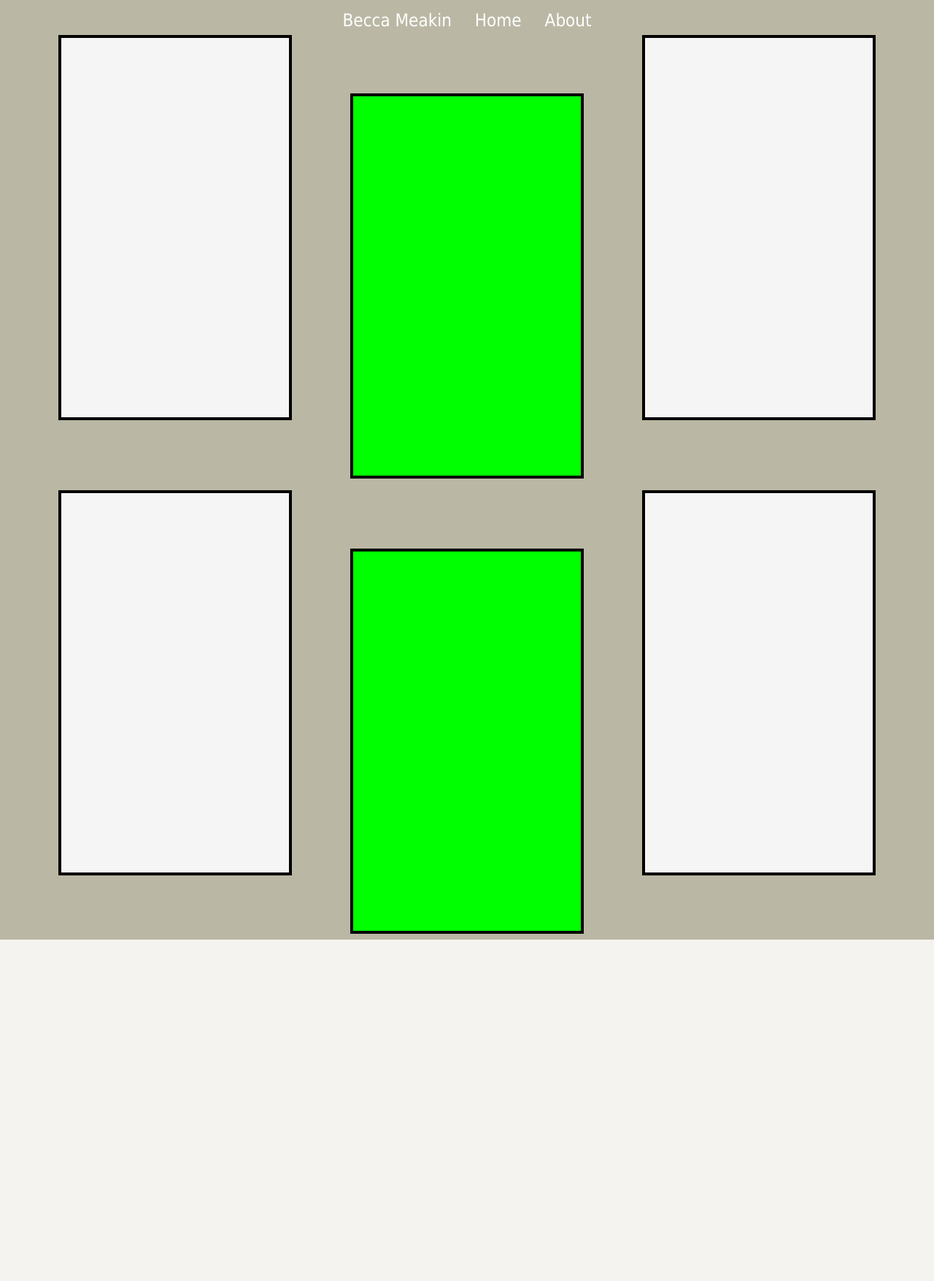
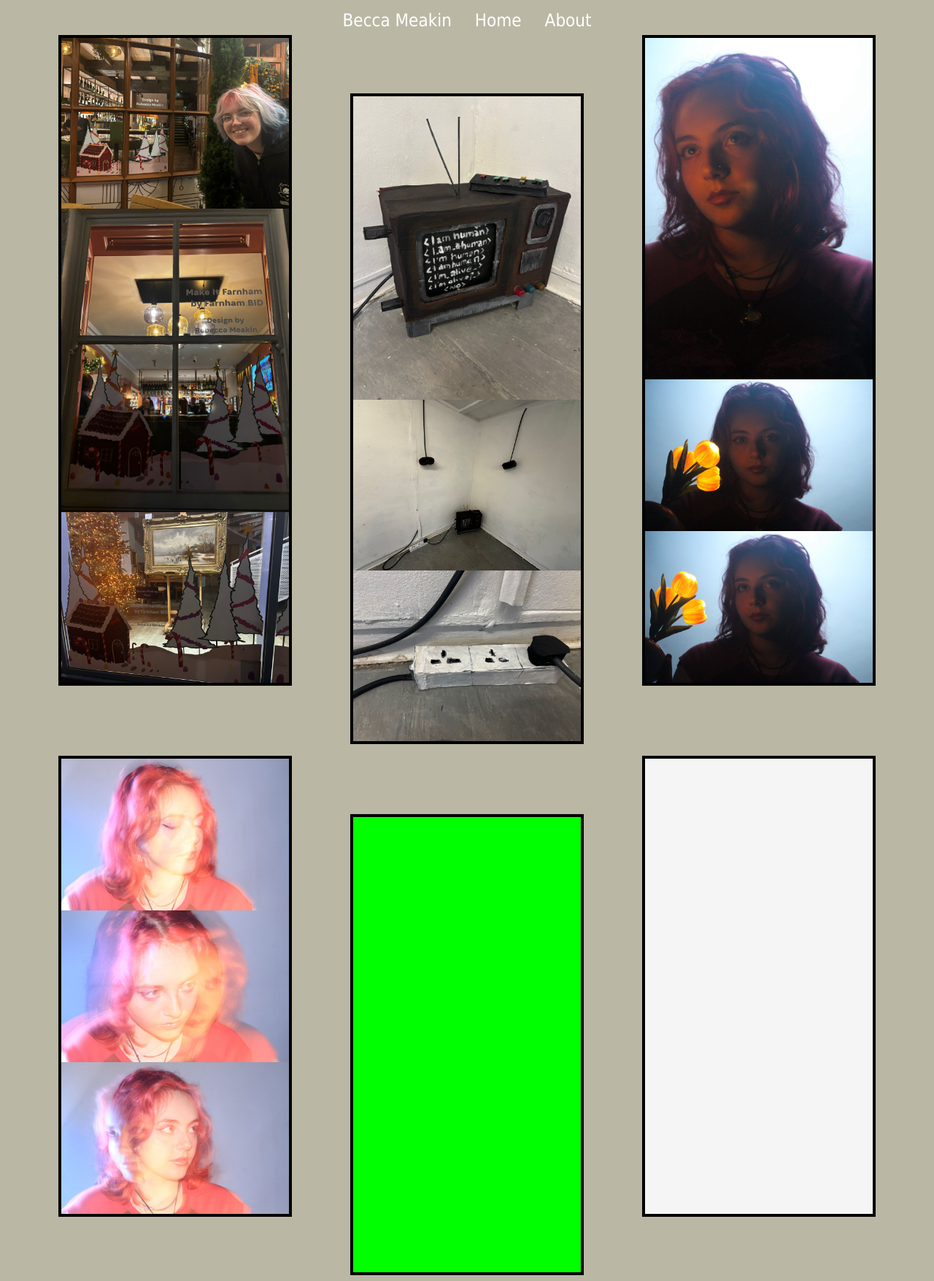
Before and after one commit to ramliet4/ART, a Flask app: page / in a window 1280 px wide. Shown: the whole page at 73% size. Before the commit the page ends 1288 px from the top, so only its background shows below. Run offline with Flask 3, Linux system fonts and the light colour scheme.

Commit message:
22/03/26 Added Images and Text Overlay on Hover

```diff
--- a/static/css/art-display.css
+++ b/static/css/art-display.css
@@ -11,7 +11,6 @@
 
 }
 
-
 div.art-board-row {
     display: inline-flex;
     flex-direction: row;
@@ -23,7 +22,7 @@
 }
 
 div.art-container-top {
-    display: flex;
+    position: relative;
 
     width: 50dvh;
     aspect-ratio: 3/5;
@@ -35,7 +34,7 @@
 }
 
 div.art-container-bottom {
-    display: flex;
+    position: relative;
 
     width: 50dvh;
     aspect-ratio: 3/5;
@@ -48,16 +47,51 @@
 
 
 div.art-image {
+    position: relative;
+
+    margin: 0 0 0 0;
+    padding: 0 0 0 0;
+
+}
+
+div.art-image img {
+    position: relative;
+    z-index: 1;
+
+    width: 100%;
+
+    margin: 0 0 0 0;
+    padding: 0 0 0 0;
+
+    vertical-align: middle;
 
 }
 
 
-div.art-text {
+.overlay {
+    z-index: 2;
+    position: absolute;
+    bottom: 0;
+    left: 0;
+    right: 0;
+
+    overflow: hidden;
+
+    width: 100%;
+    height: 100%;
+
+    backdrop-filter: blur(0.4dvw) brightness(0.95);
 
 
+    transform: scale(0);
+    transition: .3s ease;
 }
 
-div.art-text:hover {
 
+.art-container-top:hover .overlay {
+    transform: scale(1);
+}
 
+.art-container-bottom:hover .overlay {
+    transform: scale(1);
 }
--- a/templates/homepage.html
+++ b/templates/homepage.html
@@ -20,8 +20,76 @@
             <div class="art-board">
 
                 <div class="art-board-row">
+                    <!--Project 1-->
                     <div class="art-container-top">
+                        <div class="art-image">
+                            <img src="{{url_for('static',filename='images/Project1/project1-image1.jpg')}}">
+                        </div>
 
+                        <div class="art-image">
+                            <img src="{{url_for('static',filename='images/Project1/project1-image2.jpg')}}">
+                        </div>
+
+                        <div class="art-image">
+                            <img src="{{url_for('static',filename='images/Project1/project1-image3.jpg')}}">
+                        </div>
+
+                        <div class="overlay">Project 1</div>
+                    </div>
+
+                    <!--Project 2-->
+                    <div class="art-container-bottom">
+                        <div class="art-image">
+                            <img src="{{url_for('static',filename='images/Project2/project2-image1.jpg')}}">
+                        </div>
+
+                        <div class="art-image">
+                            <img src="{{url_for('static',filename='images/Project2/project2-image2.jpg')}}">
+                        </div>
+
+                        <div class="art-image">
+                            <img src="{{url_for('static',filename='images/Project2/project2-image3.jpg')}}">
+                        </div>
+
+                        <div class="overlay">Project 2</div>
+                    </div>
+
+                    <!--Project 3-->
+                    <div class="art-container-top">
+                        <div class="art-image">
+                            <img src="{{url_for('static',filename='images/Project3/project3-image1.jpg')}}">
+                        </div>
+
+                        <div class="art-image">
+                            <img src="{{url_for('static',filename='images/Project3/project3-image2.jpg')}}">
+                        </div>
+
+                        <div class="art-image">
+                            <img src="{{url_for('static',filename='images/Project3/project3-image3.jpg')}}">
+                        </div>
+
+                        <div class="overlay">Project 3</div>
+                    </div>
+                </div>
+
+
+                <div class="art-board-row">
+
+                    <!--Project 4-->
+                    <div class="art-container-top">
+                        <div class="art-image">
+                            <img src="{{url_for('static',filename='images/Project4/project4-image1.jpg')}}">
+                        </div>
+
+                        <div class="art-image">
+                            <img src="{{url_for('static',filename='images/Project4/project4-image2.jpg')}}">
+                        </div>
+
+                        <div class="art-image">
+                            <img src="{{url_for('static',filename='images/Project4/project4-image3.jpg')}}">
+                        </div>
+
+                        <div class="overlay">Project 4</div>
                     </div>
 
                     <div class="art-container-bottom">
@@ -34,20 +102,6 @@
                 </div>
 
 
-                <div class="art-board-row">
-                    <div class="art-container-top">
-
-                    </div>
-
-                    <div class="art-container-bottom">
-
-                    </div>
-
-                    <div class="art-container-top">
-
-                    </div>
-                </div>
-
             </div>
 
         </div>
--- a/templates/navbar.html
+++ b/templates/navbar.html
@@ -2,7 +2,7 @@
 
 <div id="navbar">
     <ul>
-        <li><a href="/experience"> Becca Meakin </a></li>
+        <li><a href="https://www.instagram.com/beccameakin_art"> Becca Meakin </a></li>
         <li><a href="/"> Home </a></li>
         <li><a href="/certifications"> About </a></li>
     </ul>
```
Also changed, not shown: static/images/Project1/project1-image1.jpg (added), static/images/Project1/project1-image2.jpg (added), static/images/Project1/project1-image3.jpg (added), static/images/Project2/project2-image1.jpg (added), static/images/Project2/project2-image2.jpg (added), static/images/Project2/project2-image3.jpg (added), static/images/Project3/project3-image1.jpg (added), static/images/Project3/project3-image2.jpg (added), static/images/Project3/project3-image3.jpg (added), static/images/Project4/project4-image1.jpg (added), static/images/Project4/project4-image2.jpg (added), static/images/Project4/project4-image3.jpg (added), 1 other file.
